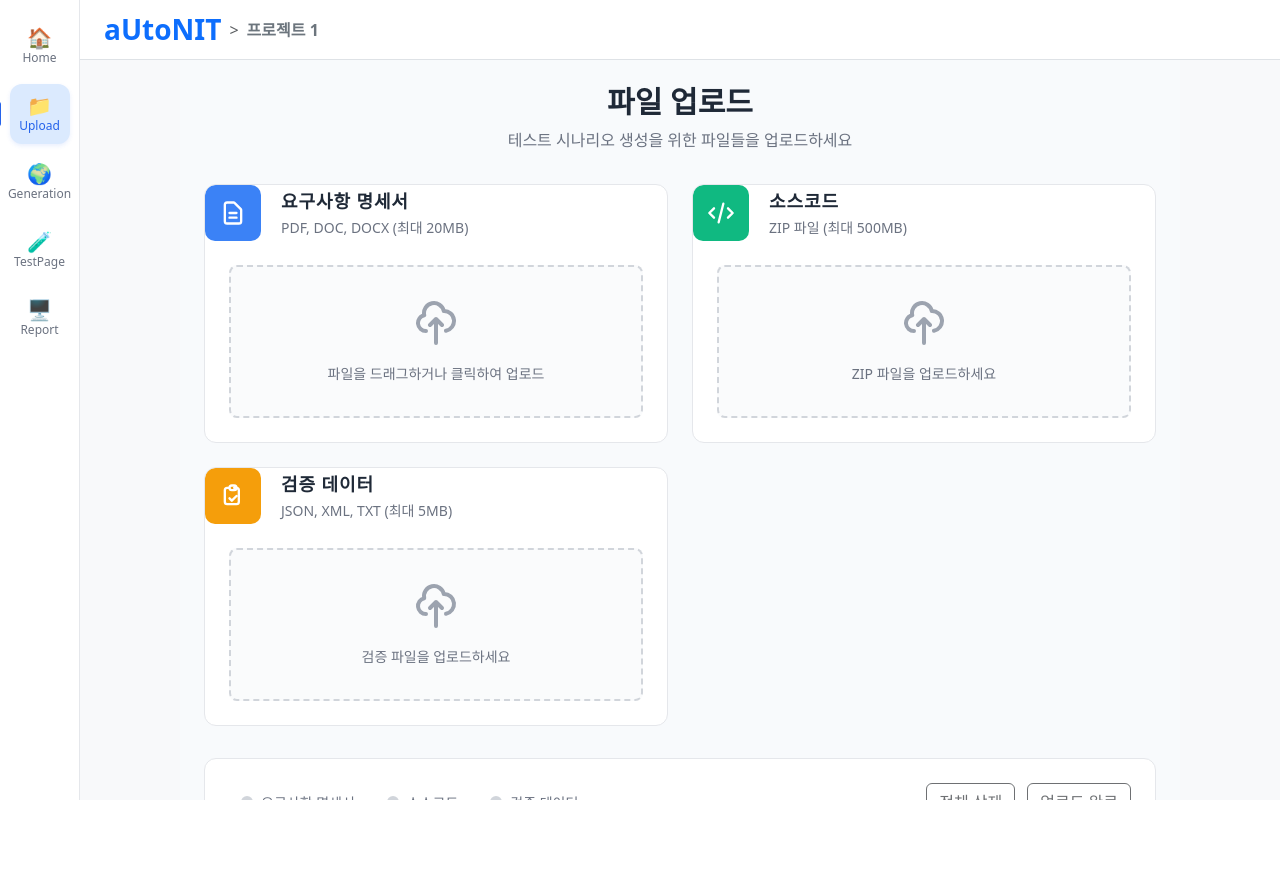
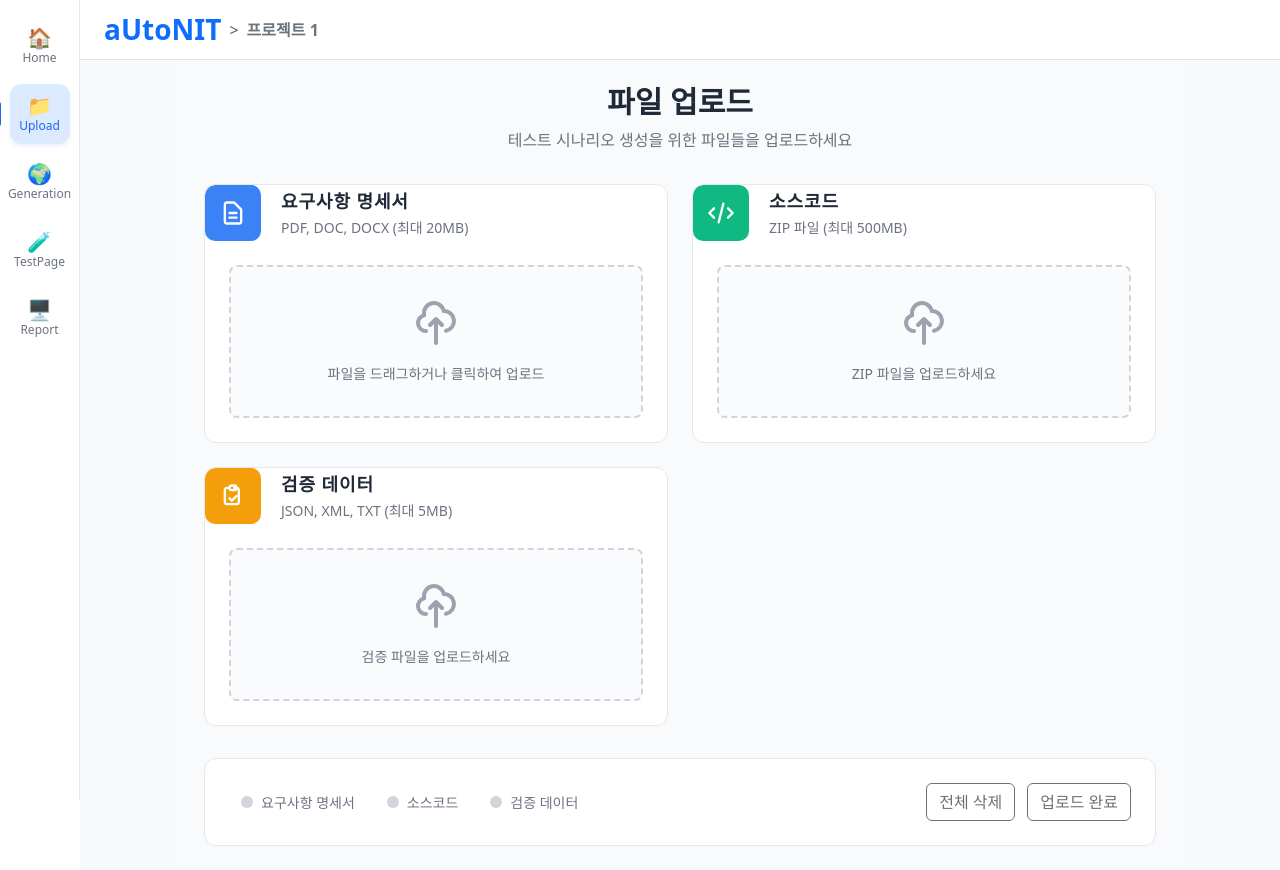
Before and after one commit to 6Unit/aUtoNIT_FE, a Vue app in the folder frontend/: page /upload in a window 1280 px wide. Before the commit the page ends 800 px from the top, so only its background shows below. Built offline with nearby package versions, Linux system fonts and the light colour scheme.

Commit message:
자동스크롤 수정

```diff
--- a/frontend/src/App.vue
+++ b/frontend/src/App.vue
@@ -5,7 +5,7 @@
       <Header></Header>
       <main
         class="bg-light"
-        style="height: calc(100vh - 60px); overflow-y: auto"
+        style="min-height: calc(100vh - 60px)"
       >
         <RouterView />
       </main>
@@ -17,3 +17,26 @@
 import Sidebar from "./components/Sidebar.vue";
 import Header from "./components/Header.vue";
 </script>
+
+<style>
+/* Bootstrap 오버라이드: 불필요한 스크롤바 제거 */
+html {
+  overflow-y: auto !important;
+}
+
+body {
+  overflow-y: auto !important;
+  overflow-x: hidden !important;
+}
+
+/* 메인 컨테이너 스크롤 설정 */
+main {
+  overflow-y: auto !important;
+  overflow-x: hidden !important;
+}
+
+/* 전체 앱 컨테이너 */
+#app {
+  overflow-x: hidden !important;
+}
+</style>
--- a/frontend/src/assets/styles/generationview.css
+++ b/frontend/src/assets/styles/generationview.css
@@ -1,7 +1,7 @@
 .generation-container {
     padding: 0; /* 기존 2rem에서 0으로 변경 */
     background-color: #f8fafc;
-    min-height: 100vh;
+    min-height: auto;
   }
 
   .generation-form {
--- a/frontend/src/assets/styles/homeview.css
+++ b/frontend/src/assets/styles/homeview.css
@@ -1,5 +1,5 @@
 .dashboard-container {
-    min-height: 100vh;
+    min-height: auto;
     background-color: #f9fafb;
   }
 
--- a/frontend/src/assets/styles/uploadview.css
+++ b/frontend/src/assets/styles/uploadview.css
@@ -1,7 +1,7 @@
 .upload-container {
   padding: 2rem;
   background-color: #f8fafc;
-  min-height: 100vh;
+  min-height: auto;
   max-width: 1200px;
   margin: 0 auto;
 }
```
